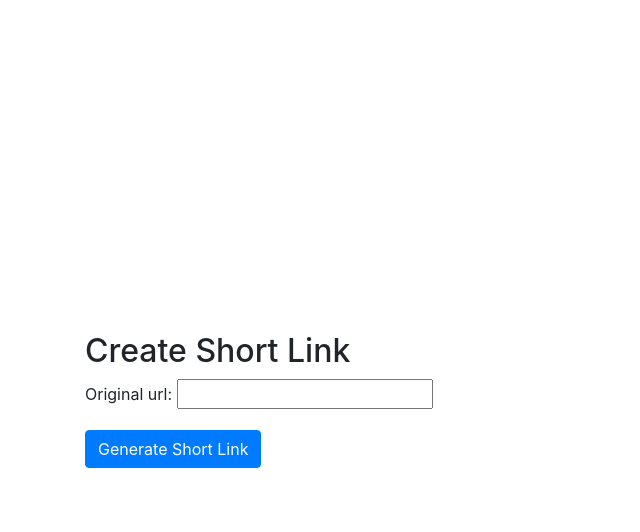
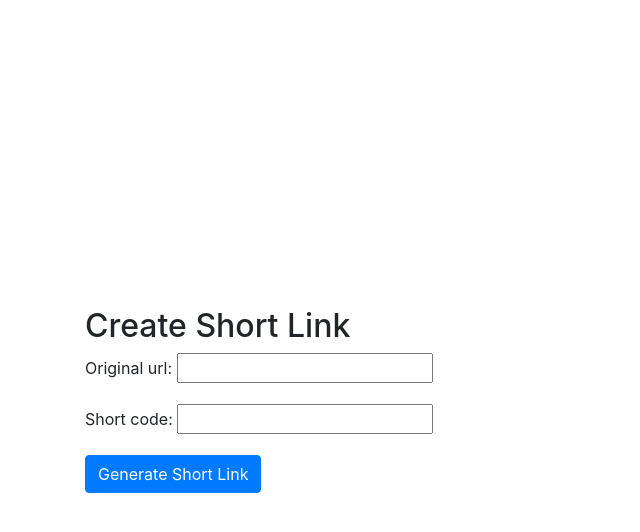
Before and after one commit to Ahmad-Kaheel/QUurls, a Django app: page / in a window 1280 px wide. Shown: the top 532 px of the page, without its empty margins (0-640 px from the left). Run offline with Django 4.2, Linux system fonts and the light colour scheme; some libraries are stand-ins or nearby versions.

Commit message:
Change the name of RedirectOriginalView to more meaningful name ShortLinkRedirectView

```diff
--- a/QUurls/urlShort/forms.py
+++ b/QUurls/urlShort/forms.py
@@ -4,4 +4,4 @@ from .models import ShortLink
 class ShortLinkForm(forms.ModelForm):
     class Meta:
         model = ShortLink
-        fields = ['original_url']
+        fields = ['original_url','short_code']
--- a/QUurls/urlShort/templates/urlShort/short_link_generated.html
+++ b/QUurls/urlShort/templates/urlShort/short_link_generated.html
@@ -6,7 +6,7 @@
 
 {% block content %}
     <h2>Short Link Generated</h2>
-    <p>Your short link is: <a id="shortLink" href="{% url 'redirect_to_original' short_code %}">http://127.0.0.1:8000/{{ short_code }}</a></p>
+    <p>Your short link is: <a id="shortLink" href="{% url 'short_link_redirect' short_code %}">http://127.0.0.1:8000/{{ short_code }}</a></p>
 
     <!-- Button to copy the short_code -->
     <button onclick="copyToClipboard()">Copy Link</button>
--- a/QUurls/urlShort/urls.py
+++ b/QUurls/urlShort/urls.py
@@ -1,8 +1,8 @@
 from django.urls import path
-from .views import ShortLinkCreateView, RedirectOriginalView, ShortLinkGeneratedView
+from .views import ShortLinkCreateView, ShortLinkRedirectView, ShortLinkGeneratedView
 
 urlpatterns = [
     path('', ShortLinkCreateView.as_view(), name='create_short_link'),
     path('short-link-generated/<str:short_code>/', ShortLinkGeneratedView.as_view(), name='short_link_generated'),
-    path('<str:short_code>/', RedirectOriginalView.as_view(), name='redirect_to_original'),
+    path('<str:short_code>/', ShortLinkRedirectView.as_view(), name='short_link_redirect'),
 ]
--- a/QUurls/urlShort/views.py
+++ b/QUurls/urlShort/views.py
@@ -32,7 +32,7 @@ class ShortLinkCreateView(CreateView):
     def get_success_url(self):
         return reverse('short_link_generated', kwargs={'short_code': self.short_code})
 
-class RedirectOriginalView(View):
+class ShortLinkRedirectView(View):
     def get(self, request, short_code):
         short_link = ShortLink.objects.get(short_code=short_code)
         return redirect(short_link.original_url)
```
Also changed, not shown: QUurls/db.sqlite3.
